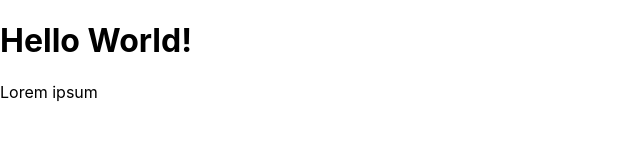
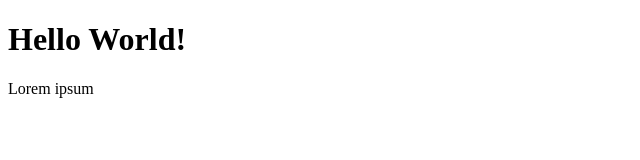
Before and after one commit to JuanPabloGil/BookStoreReact, a React (Create React App) app: page / in a window 1280 px wide. Shown: the top 160 px of the page, without its empty margins (0-640 px from the left). Built offline with nearby package versions, Linux system fonts and the light colour scheme.

Commit message:
Fix Warnings

```diff
--- a/package.json
+++ b/package.json
@@ -39,6 +39,9 @@
     "eslint-plugin-import": "^2.20.2",
     "eslint-plugin-jsx-a11y": "^6.2.3",
     "eslint-plugin-react": "^7.20.0",
-    "eslint-plugin-react-hooks": "^2.5.1"
+    "eslint-plugin-react-hooks": "^2.5.1",
+    "stylelint": "^13.3.3",
+    "stylelint-config-standard": "^20.0.0",
+    "stylelint-scss": "^3.17.2"
   }
 }
--- a/src/styles/index.css
+++ b/src/styles/index.css
@@ -1,13 +1,3 @@
-body {
-  margin: 0;
-  font-family: -apple-system, BlinkMacSystemFont, 'Segoe UI', 'Roboto', 'Oxygen',
-    'Ubuntu', 'Cantarell', 'Fira Sans', 'Droid Sans', 'Helvetica Neue',
-    sans-serif;
-  -webkit-font-smoothing: antialiased;
-  -moz-osx-font-smoothing: grayscale;
+html {
+  color: black;
 }
-
-code {
-  font-family: source-code-pro, Menlo, Monaco, Consolas, 'Courier New',
-    monospace;
-}
```
Also changed, not shown: 1 other file (tests, documents, lock files or other folders).
